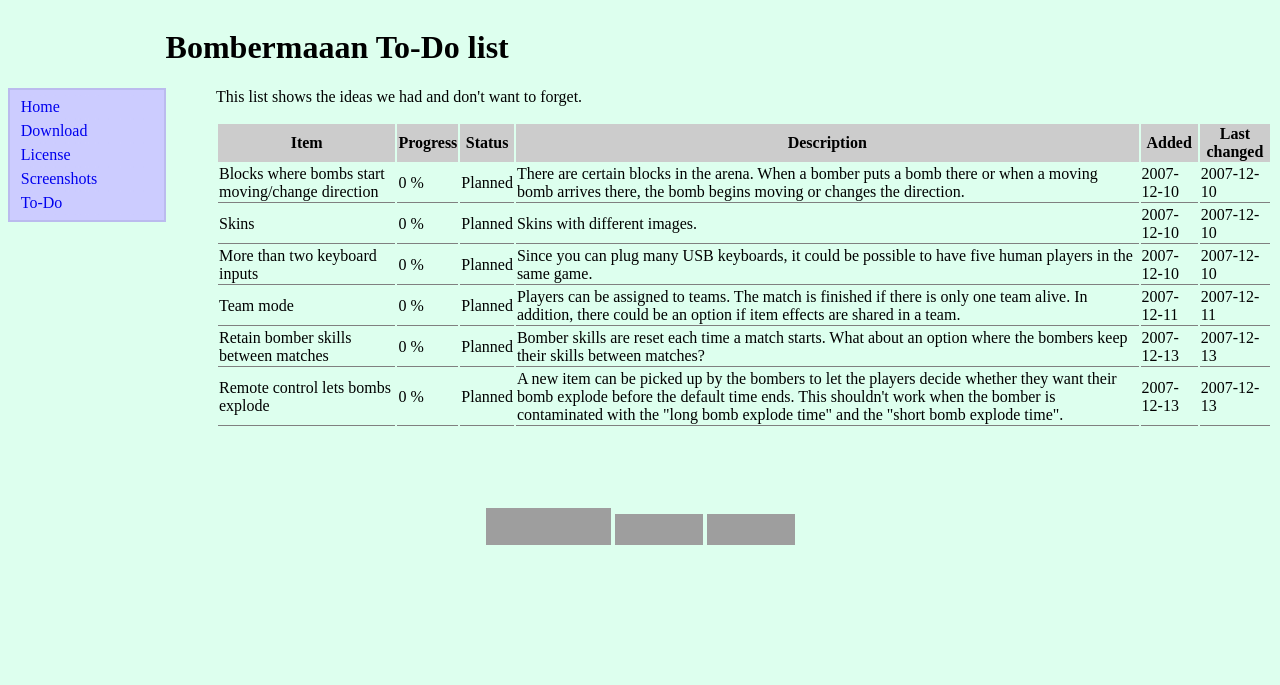
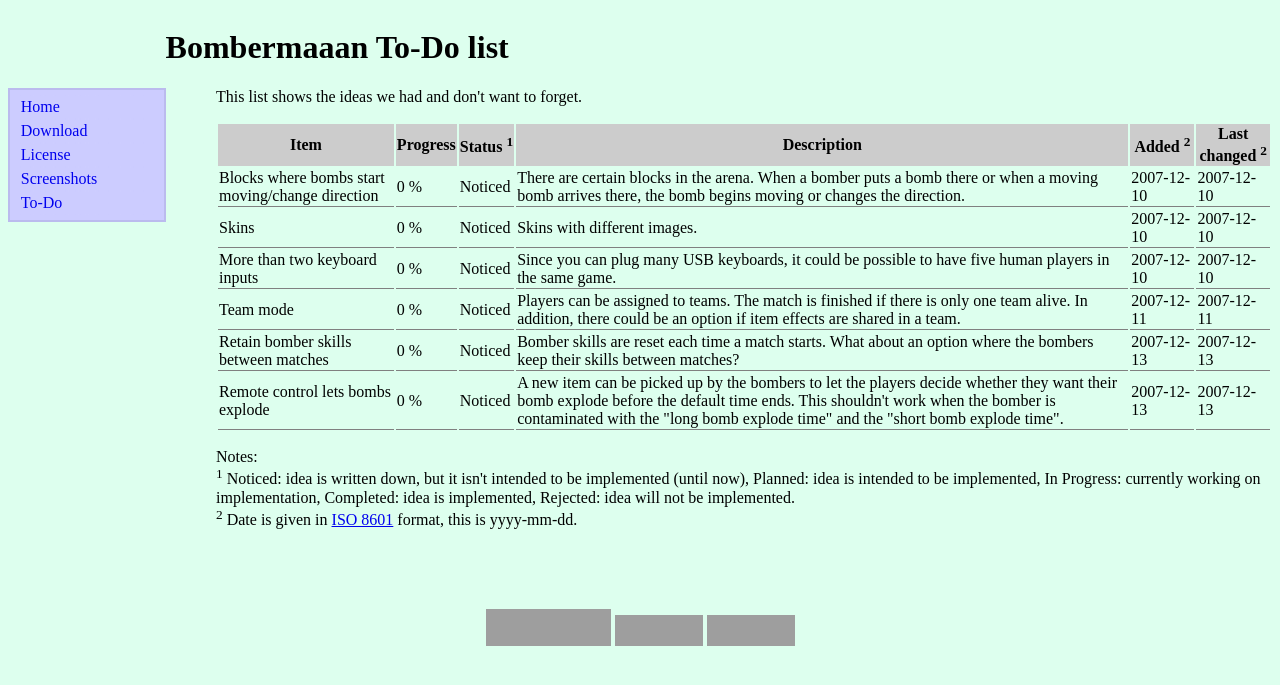
Before and after one commit to carstene1ns/Bombermaaan-R, a PHP site: page /todo.php in a window 1280 px wide. Shown: the top 685 px of the page. Run offline with PHP 8.4, Linux system fonts and the light colour scheme; grey boxes are pictures that could not be loaded.

Commit message:
Added notes, changed status from Planned to Noticed

```diff
--- a/web/todo.php
+++ b/web/todo.php
@@ -21,16 +21,16 @@ This list shows the ideas we had and don't want to forget.
 <tr>
 <th>Item</th>
 <th>Progress</th>
-<th>Status</th>
+<th>Status&nbsp;<sup>1</sup></th>
 <th>Description</th>
-<th>Added</th>
-<th>Last changed</th>
+<th>Added&nbsp;<sup>2</sup></th>
+<th>Last changed <sup>2</sup></th>
 </tr>
 
 <tr>
 <td>Blocks where bombs start moving/change direction</td>
 <td>0 %</td>
-<td>Planned</td>
+<td>Noticed</td>
 <td>There are certain blocks in the arena. When a bomber puts a bomb there or when a moving bomb arrives there, the bomb begins moving or changes the direction.</td>
 <td>2007-12-10</td>
 <td>2007-12-10</td>
@@ -39,7 +39,7 @@ This list shows the ideas we had and don't want to forget.
 <tr>
 <td>Skins</td>
 <td>0 %</td>
-<td>Planned</td>
+<td>Noticed</td>
 <td>Skins with different images.</td>
 <td>2007-12-10</td>
 <td>2007-12-10</td>
@@ -48,7 +48,7 @@ This list shows the ideas we had and don't want to forget.
 <tr>
 <td>More than two keyboard inputs</td>
 <td>0 %</td>
-<td>Planned</td>
+<td>Noticed</td>
 <td>Since you can plug many USB keyboards, it could be possible to have five human players in the same game.</td>
 <td>2007-12-10</td>
 <td>2007-12-10</td>
@@ -57,7 +57,7 @@ This list shows the ideas we had and don't want to forget.
 <tr>
 <td>Team mode</td>
 <td>0 %</td>
-<td>Planned</td>
+<td>Noticed</td>
 <td>Players can be assigned to teams. The match is finished if there is only one team alive. In addition, there could be an option if item effects are shared in a team.</td>
 <td>2007-12-11</td>
 <td>2007-12-11</td>
@@ -66,7 +66,7 @@ This list shows the ideas we had and don't want to forget.
 <tr>
 <td>Retain bomber skills between matches</td>
 <td>0 %</td>
-<td>Planned</td>
+<td>Noticed</td>
 <td>Bomber skills are reset each time a match starts. What about an option where the bombers keep their skills between matches?</td>
 <td>2007-12-13</td>
 <td>2007-12-13</td>
@@ -75,13 +75,27 @@ This list shows the ideas we had and don't want to forget.
 <tr>
 <td>Remote control lets bombs explode</td>
 <td>0 %</td>
-<td>Planned</td>
+<td>Noticed</td>
 <td>A new item can be picked up by the bombers to let the players decide whether they want their bomb explode before the default time ends. This shouldn't work when the bomber is contaminated with the &quot;long bomb explode time&quot; and the "short bomb explode time&quot;.</td>
 <td>2007-12-13</td>
 <td>2007-12-13</td>
 </tr>
 
 </table>
+
+<p>
+Notes:
+<br />
+<sup>1</sup>
+Noticed: idea is written down, but it isn't intended to be implemented (until now),
+Planned: idea is intended to be implemented,
+In Progress: currently working on implementation,
+Completed: idea is implemented,
+Rejected: idea will not be implemented.
+<br />
+<sup>2</sup>
+Date is given in <a href="http://en.wikipedia.org/wiki/ISO_8601">ISO 8601</a> format, this is yyyy-mm-dd.
+</p>
 
 </div>
 
```
